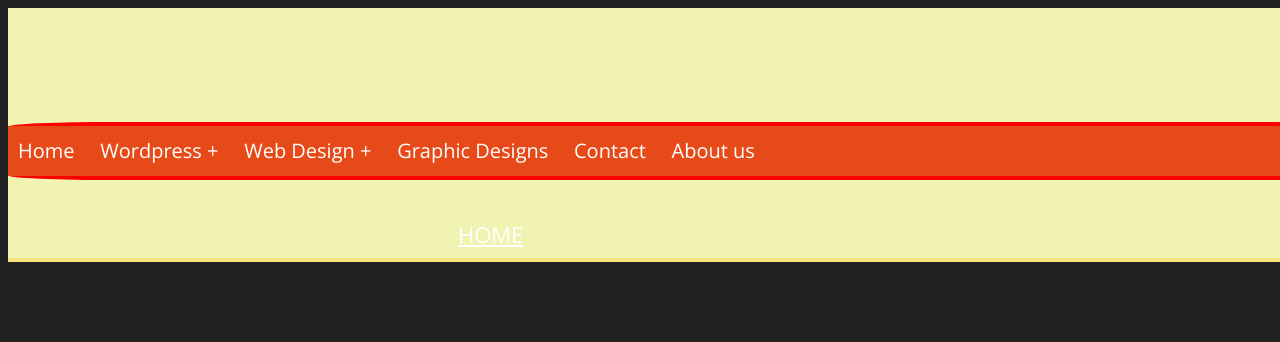
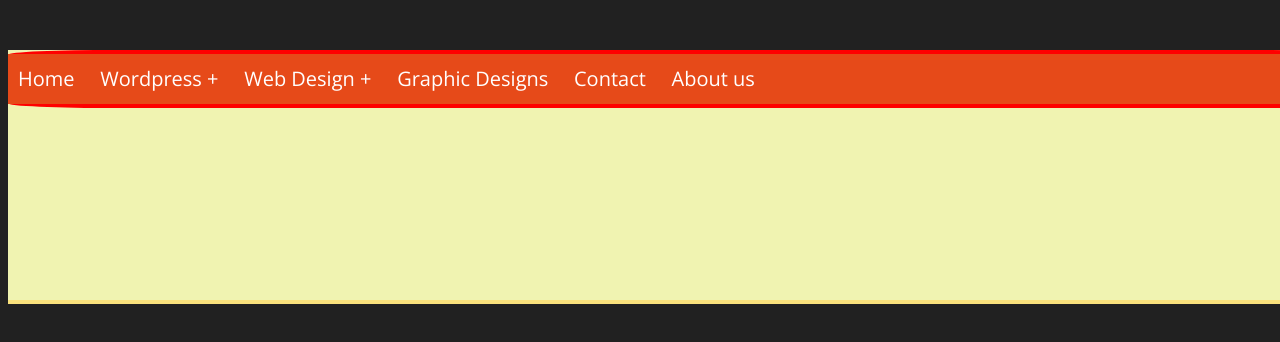
Before and after one commit to MoAlina/MoAlina.github.io, a plain HTML site: page index.html in a window 1280 px wide. Shown: the top 342 px of the page. Drawn offline with nearby package versions, Linux system fonts and the light colour scheme.

Commit message:
Update index.html

```diff
--- a/index.html
+++ b/index.html
@@ -13,7 +13,7 @@
 <body>
 
 <div id="ali" class="header">
-<a href="#" class="link"> HOME </a> <br> </br>
+
 
 
 
```
